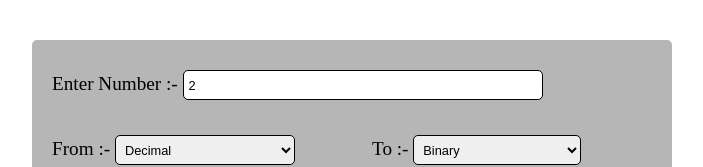
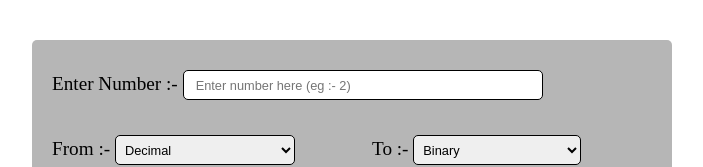
Before and after one commit to AbhiPal418/Number-Conversion, a plain HTML site: page number.html in a window 1280 px wide. Shown: the part 157-324 px from the top of the page, without its empty margins (288-991 px from the left). Drawn offline with Linux system fonts and the light colour scheme.

Commit message:
Change html

```diff
--- a/number.html
+++ b/number.html
@@ -14,7 +14,7 @@
         <form id="myform">
             <div class="from">
                 <label for="val">Enter Number :- </label>
-                <input type="text" id="val" value="2">
+                <input type="text" id="val" placeholder="  Enter number here (eg :- 2)" required>
                 <div class="form">
                     <label for="">From :- </label>
                     <select name="" id="from">
```
